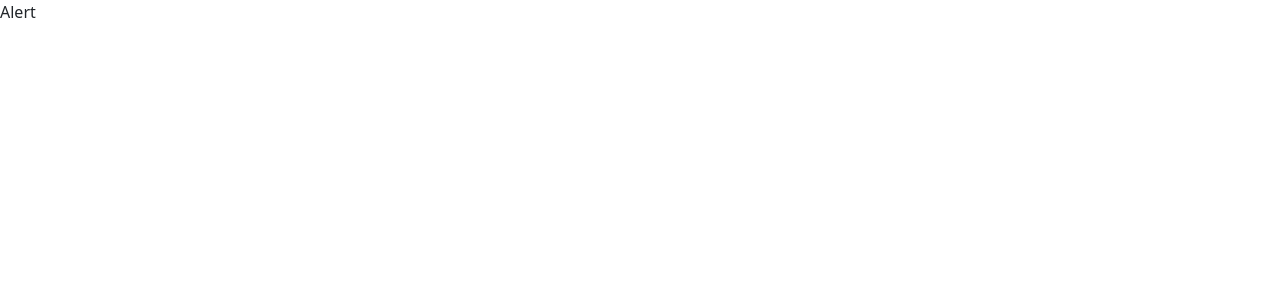
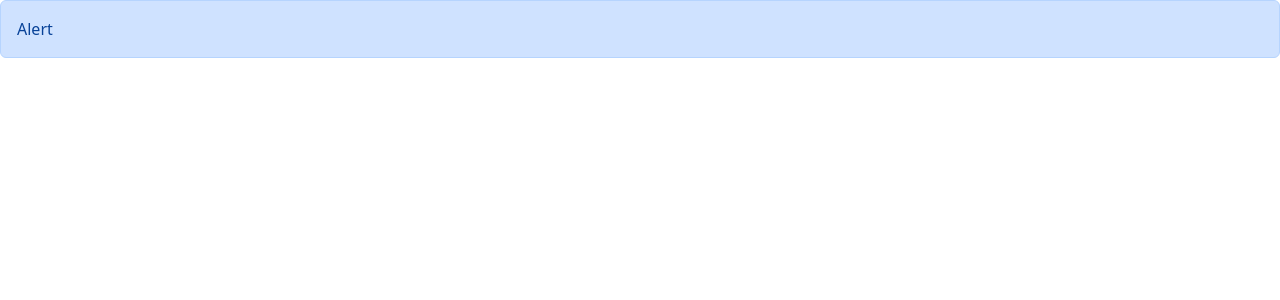
Before and after one commit to Otacon2024/Vite-React, a React (Vite) app: page / in a window 1280 px wide. Shown: the top 300 px of the page. Built offline with nearby package versions, Linux system fonts and the light colour scheme.

Commit message:
Add bootstrap class <div className="alert alert-primary"> into Altert.tsx

```diff
--- a/src/components/Alert.tsx
+++ b/src/components/Alert.tsx
@@ -1,5 +1,5 @@
 function Alert() {
-  return <div>Alert</div>;
+  return <div className="alert alert-primary">Alert</div>;
 }
 
 export default Alert;
```
